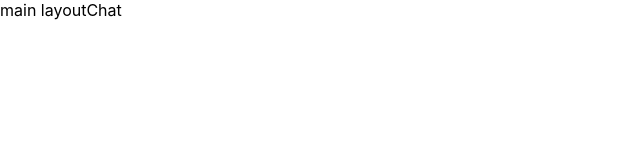
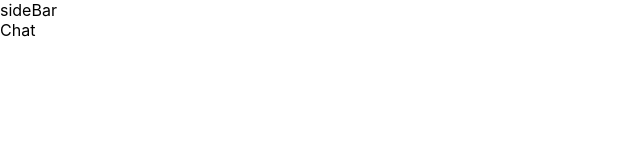
Before and after one commit to sh-misaki/react-firebase-chat, a React (Create React App) app: page /chat in a window 1280 px wide. Shown: the top 160 px of the page, without its empty margins (0-640 px from the left). Built offline with nearby package versions, Linux system fonts and the light colour scheme.

Commit message:
基本レイアウトの作成

```diff
--- a/src/components/templates/main/index.tsx
+++ b/src/components/templates/main/index.tsx
@@ -8,8 +8,12 @@ class Chat extends Component<Props> {
   render() {
     return (
       <div>
-        main layout
-        { this.props.children }
+        <div>
+          sideBar
+        </div>
+        <div>
+          { this.props.children }
+        </div>
       </div>
     )
   }
```
